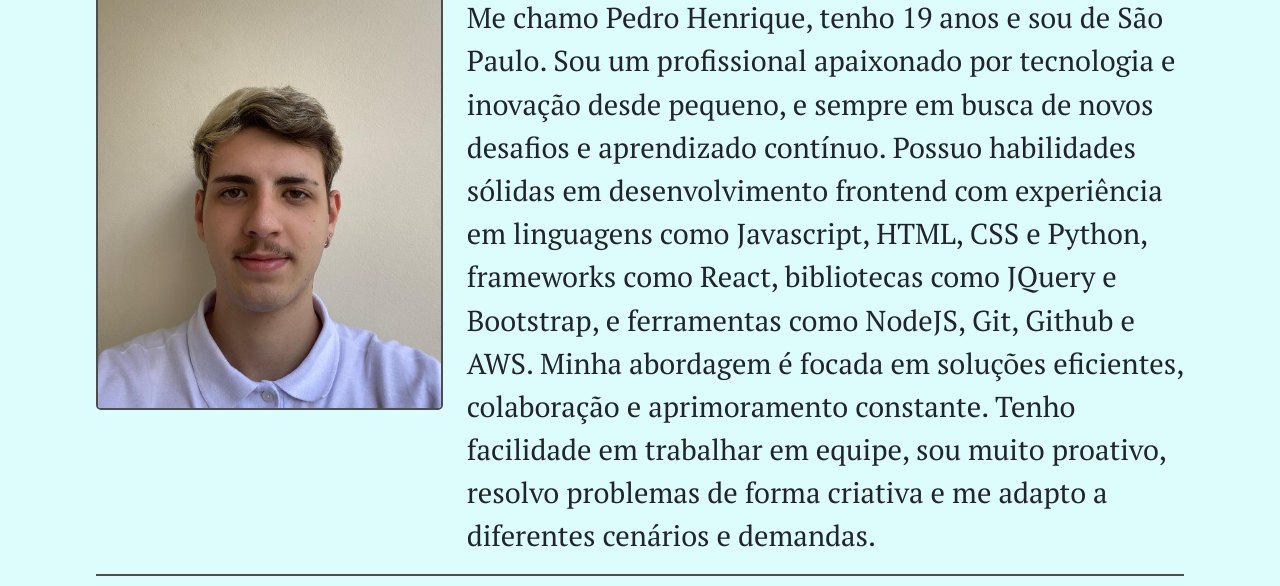
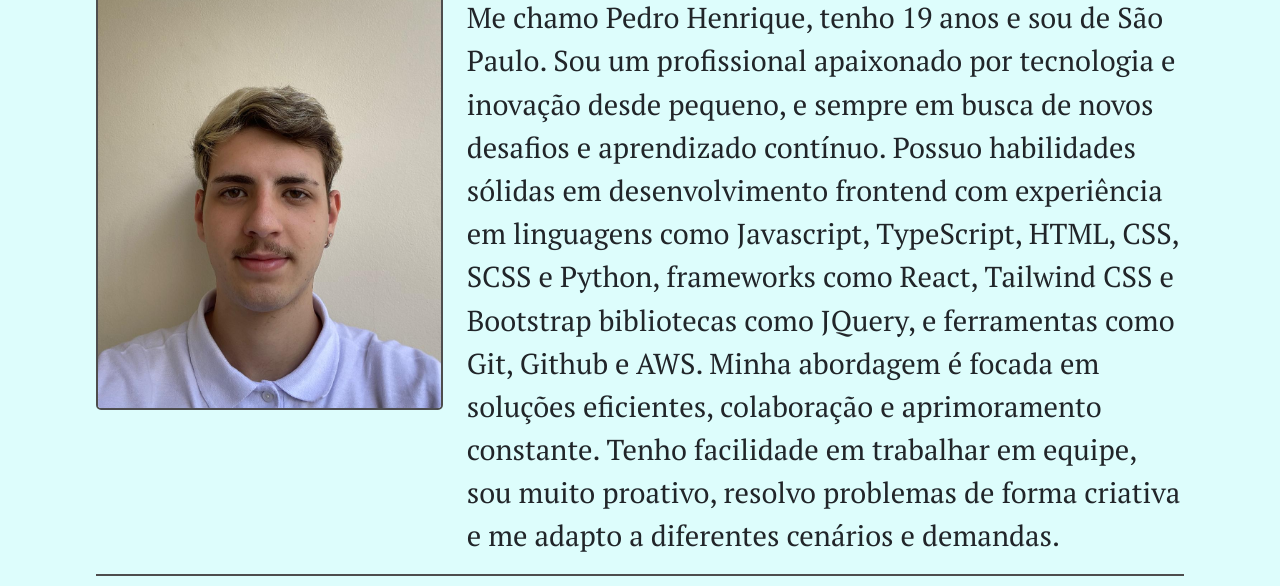
Before and after one commit to PedroHPeretto/portfolio, a plain HTML site: page index.html in a window 1280 px wide. Shown: the part 214-800 px from the top of the page. Drawn offline with nearby package versions, Linux system fonts and the light colour scheme; a web font is replaced by a local one.

Commit message:
adding new content to section about me and fixing portfolio

```diff
--- a/index.html
+++ b/index.html
@@ -61,9 +61,9 @@
                         <p>Me chamo Pedro Henrique, tenho 19 anos e sou de São Paulo.
                         Sou um profissional apaixonado por tecnologia e inovação desde pequeno, e sempre em busca de novos desafios e
                         aprendizado contínuo.
-                        Possuo habilidades sólidas em desenvolvimento frontend com experiência em linguagens como Javascript, HTML, CSS e
-                        Python, frameworks como React, bibliotecas como JQuery e Bootstrap, e ferramentas como NodeJS, Git, Github e AWS. Minha
-                        abordagem é focada em soluções eficientes, colaboração e aprimoramento constante. Tenho facilidade em trabalhar em
+                        Possuo habilidades sólidas em desenvolvimento frontend com experiência em linguagens como Javascript, TypeScript,
+                        HTML, CSS, SCSS e Python, frameworks como React, Tailwind CSS e Bootstrap bibliotecas como JQuery, e ferramentas como Git,
+                        Github e AWS. Minha abordagem é focada em soluções eficientes, colaboração e aprimoramento constante. Tenho facilidade em trabalhar em
                         equipe, sou muito proativo, resolvo problemas de forma criativa e me adapto a diferentes cenários e demandas.
                         </p>
                     </div>
```
Also changed, not shown: content/Curriculo Foto.JPG, 1 other file.
